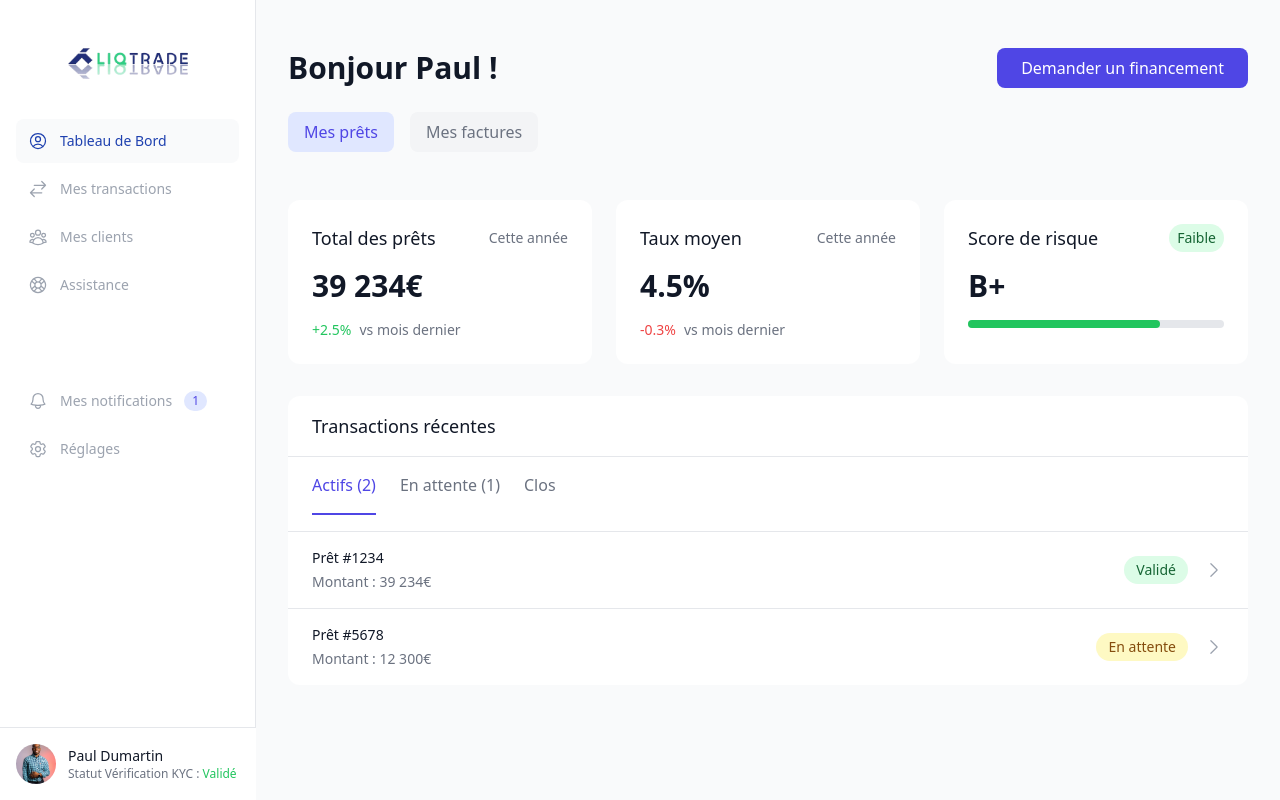
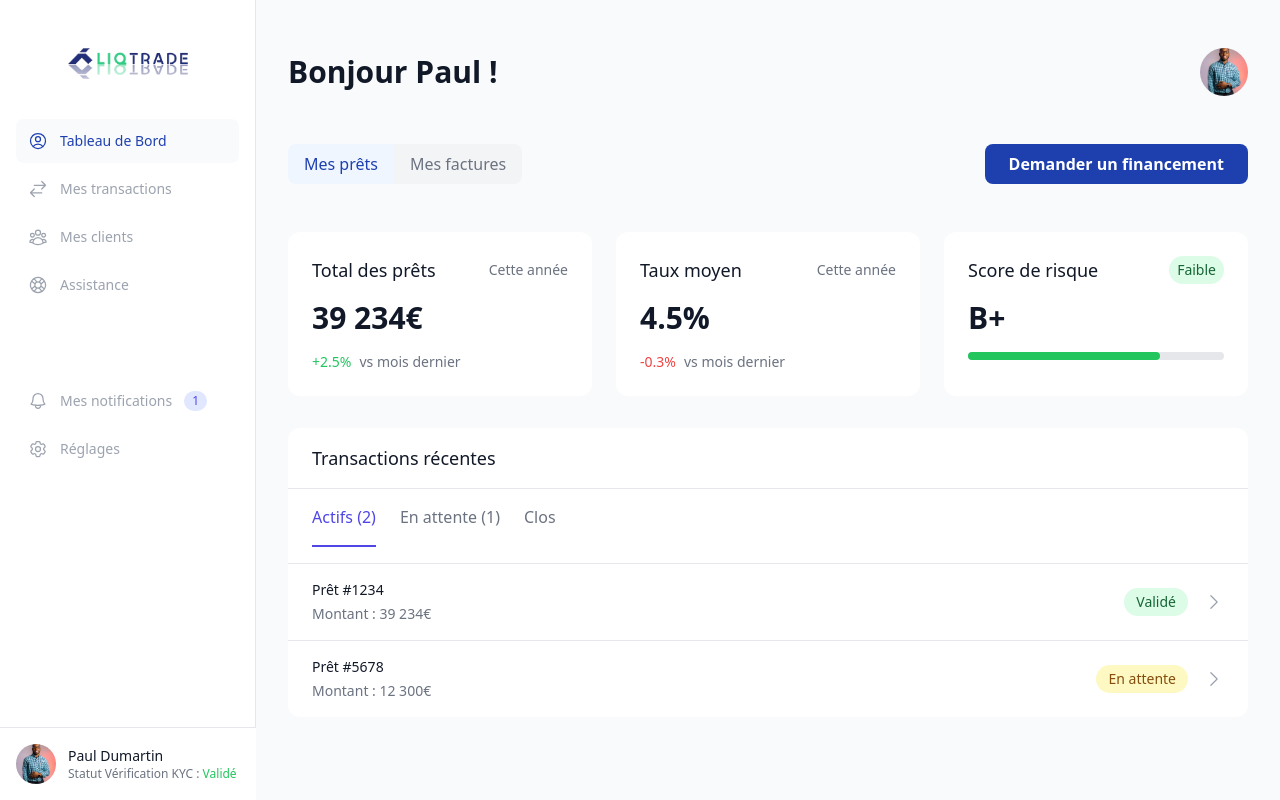
Before and after one commit to jennaram/liqtrade-frontend, a Next.js app: page /dashboard in a window 1280 px wide. Built offline with nearby package versions, Linux system fonts and the light colour scheme.

Commit message:
style: amélioration de l'en-tête du tableau de bord avec ajout d'une photo de profil et réorganisation des boutons pour une meilleure expérience utilisateur

```diff
--- a/src/app/components/dashboard/DashboardHeader.tsx
+++ b/src/app/components/dashboard/DashboardHeader.tsx
@@ -1,25 +1,35 @@
+import Image from 'next/image';
+
 const DashboardHeader = () => {
   return (
     <header className="bg-gray-50">
       <div className="max-w-7xl mx-auto px-8 pt-12">
-        <div className="flex justify-between items-center">
+        <div className="flex justify-between items-center mb-12">
           <div>
             <h1 className="text-3xl font-semibold text-gray-900">Bonjour Paul !</h1>
           </div>
-          <div className="flex items-center space-x-4">
-            <button className="bg-indigo-600 text-white px-6 py-2 rounded-lg hover:bg-indigo-700 transition-colors">
-              Demander un financement
-            </button>
+          <div className="w-12 h-12 rounded-full overflow-hidden">
+            <Image
+              src="/images/profile-photo.jpg"
+              alt="Photo de profil"
+              width={48}
+              height={48}
+              className="object-cover w-full h-full"
+            />
           </div>
         </div>
 
-        {/* Navigation Tabs */}
-        <div className="mt-6 flex space-x-4">
-          <button className="px-4 py-2 bg-indigo-100 text-indigo-600 rounded-lg font-normal">
-            Mes prêts
-          </button>
-          <button className="px-4 py-2 text-gray-500 bg-gray-100 rounded-lg font-normal hover:bg-gray-200">
-            Mes factures
+        <div className="flex justify-between items-center">
+          <div className="flex">
+            <button className="px-4 py-2 bg-blue-50 text-blue-800 rounded-l-lg font-normal hover:bg-blue-100 transition-colors">
+              Mes prêts
+            </button>
+            <button className="px-4 py-2 text-gray-500 bg-gray-100 rounded-r-lg font-normal hover:bg-gray-200 transition-colors">
+              Mes factures
+            </button>
+          </div>
+          <button className="bg-blue-800 text-white px-6 py-2 rounded-lg hover:bg-blue-900 transition-colors font-semibold">
+            Demander un financement
           </button>
         </div>
       </div>
```
